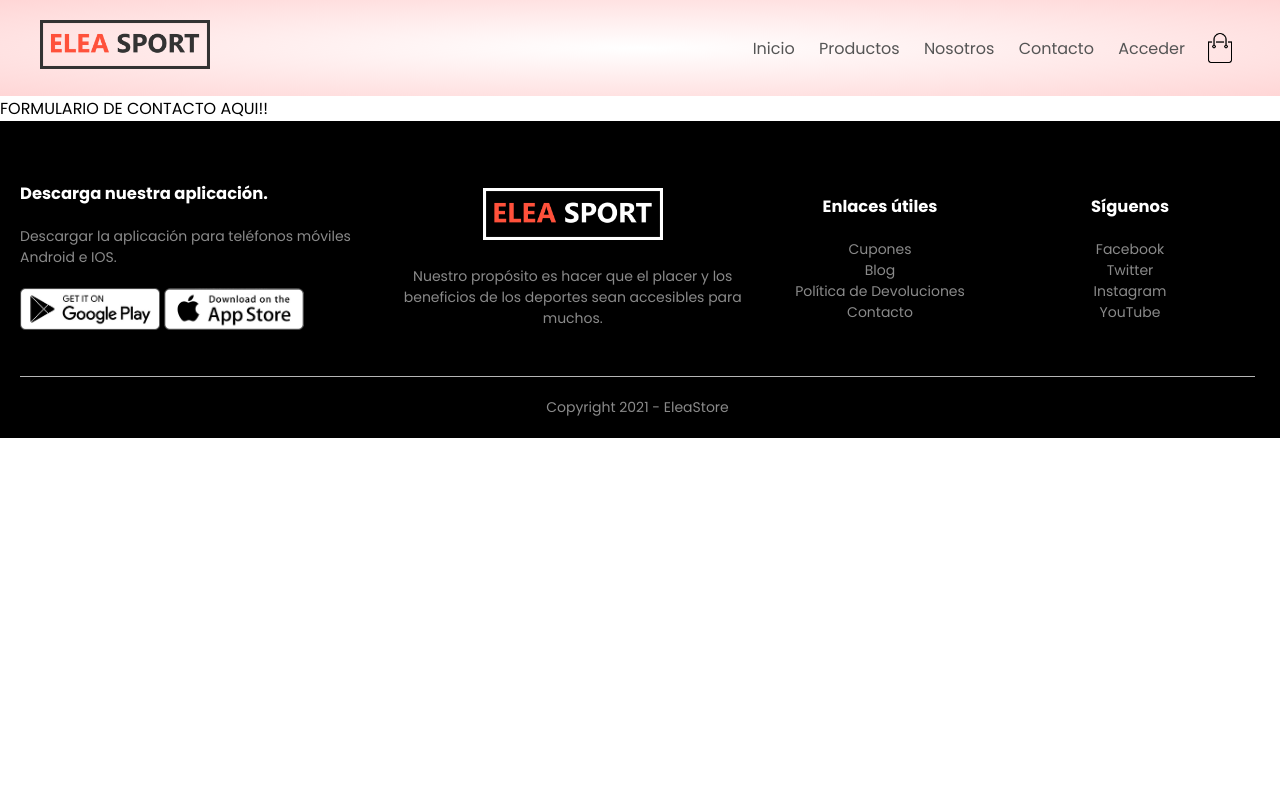
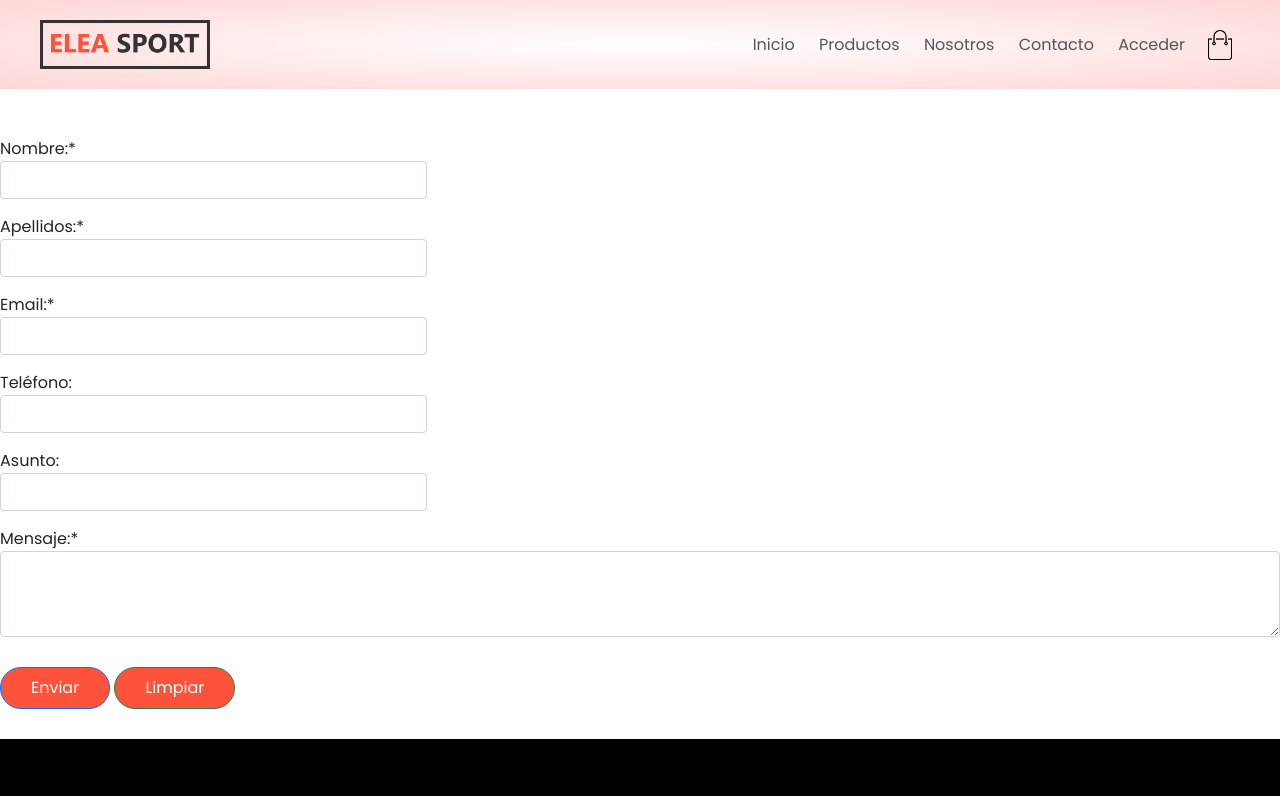
Before and after one commit to wueso19/TPO-Front-Integrador-HTML-CSS-Javascript, a plain HTML site: page contact.html in a window 1280 px wide. Shown: the top 796 px of the page. Drawn offline with Linux system fonts and the light colour scheme.

Commit message:
Contacto y bootstrap

```diff
--- a/contact.html
+++ b/contact.html
@@ -4,7 +4,6 @@
     <meta charset="UTF-8" />
     <meta http-equiv="X-UA-Compatible" content="IE=edge" />
     <meta name="viewport" content="width=device-width, initial-scale=1.0" />
-    <link rel="stylesheet" href="css/style.css" />
     <link rel="preconnect" href="https://fonts.googleapis.com" />
     <link rel="preconnect" href="https://fonts.gstatic.com" crossorigin />
     <link
@@ -15,6 +14,8 @@
       rel="stylesheet"
       href="https://stackpath.bootstrapcdn.com/font-awesome/4.7.0/css/font-awesome.min.css"
     />
+    <link rel="stylesheet" href="css/bootstrap.min.css" />
+    <link rel="stylesheet" href="css/style.css" />
 
     <title>EleaStore | Contacto</title>
   </head>
@@ -41,7 +42,102 @@
     </header>
     <main>
       <!-- Contaco -->
-      FORMULARIO DE CONTACTO AQUI!!
+      <form
+        method="POST"
+        action=""
+        class="needs-validation"
+        novalidate
+      >
+        <div class="form-row mt-5">
+          <div class="col-md-4 mb-3">
+            <label for="validarNombre">Nombre:<span class="red">*</span></label>
+            <input
+              type="text"
+              class="form-control"
+              id="validarNombre"
+              name="validarNombre"
+              required
+            />
+          </div>
+        </div>
+
+        <div class="form-row">
+          <div class="col-md-4 mb-3">
+            <label for="validarApellidos"
+              >Apellidos:<span class="red">*</span></label
+            >
+            <input
+              type="text"
+              class="form-control"
+              id="validarApellidos"
+              name="validarApellidos"
+              required
+            />
+          </div>
+        </div>
+
+        <div class="form-row">
+          <div class="col-md-4 mb-3">
+            <label for="validarEmail">Email:<span class="red">*</span></label>
+            <input
+              type="email"
+              class="form-control"
+              id="validarEmail"
+              name="validarEmail"
+              required
+            />
+          </div>
+        </div>
+
+        <div class="form-row">
+          <div class="col-md-4 mb-3">
+            <label for="validarTelefono">Teléfono:</label>
+            <input
+              type="number"
+              class="form-control"
+              id="validarTelefono"
+              name="validarTelefono"
+              max="999999999"
+            />
+          </div>
+        </div>
+
+        <div class="form-row">
+          <div class="col-md-4 mb-3">
+            <label for="validarAsunto">Asunto:</label>
+            <input
+              type="text"
+              class="form-control"
+              id="validarAsunto"
+              name="validarAsunto"
+              required
+            />
+          </div>
+        </div>
+
+        <div class="form-group">
+          <label for="validationMensaje"
+            >Mensaje:<span class="red">*</span></label
+          >
+          <textarea
+            class="form-control"
+            id="validationMensaje"
+            name="validationMensaje"
+            rows="3"
+            min="25"
+            required
+          ></textarea>
+        </div>
+
+        <div class="form-group mb-10">
+          <button class="btn btn-primary" type="submit" name="submit">
+            Enviar
+          </button>
+          <button class="btn btn-success" type="reset" name="reset">
+            Limpiar
+          </button>
+        </div>
+      </form>
     </main>
     <!-- Footer -->
     <footer>
@@ -51,8 +147,8 @@
             <h3>Descarga nuestra aplicación.</h3>
             <p>Descargar la aplicación para teléfonos móviles Android e IOS.</p>
             <div class="app-logo">
-              <img src="images/play-store.png" alt="play-store">
-              <img src="images/app-store.png" alt="app-store">
+              <img src="images/play-store.png" alt="play-store" />
+              <img src="images/app-store.png" alt="app-store" />
             </div>
           </div>
           <div class="footer-col-2">
@@ -81,22 +177,24 @@
             </ul>
           </div>
         </div>
-        <hr>
+        <hr />
         <p class="copyright">Copyright 2021 - EleaStore</p>
       </div>
     </footer>
     <!-- js para el menu desplegable -->
     <script>
-      let MenuItems = document.getElementById("MenuItems")
-      MenuItems.style.maxHeight = "0px"
+      let MenuItems = document.getElementById("MenuItems");
+      MenuItems.style.maxHeight = "0px";
 
       function menutoggle() {
         if (MenuItems.style.maxHeight == "0px") {
-          MenuItems.style.maxHeight = "200px"
-        }else{
-          MenuItems.style.maxHeight = "0px"
+          MenuItems.style.maxHeight = "200px";
+        } else {
+          MenuItems.style.maxHeight = "0px";
         }
       }
     </script>
+    <script src="js/bootstrap.min.js"></script>
+    <script src="js/validation.js"></script>
   </body>
 </html>
--- /dev/null
+++ b/js/validation.js
@@ -0,0 +1,15 @@
+(function() {
+    'use strict';
+    window.addEventListener('load', function() {
+        var forms = document.getElementsByClassName('needs-validation');
+        var validation = Array.prototype.filter.call(forms, function(form) {
+            form.addEventListener('submit', function(event) {
+                if (form.checkValidity() === false) {
+                    event.preventDefault();
+                    event.stopPropagation();
+                }
+                form.classList.add('was-validated');
+            }, false);
+        });
+    }, false);
+})();
```
Also changed, not shown: css/bootstrap.min.css (added), js/bootstrap.min.js (added), 2 other files.
